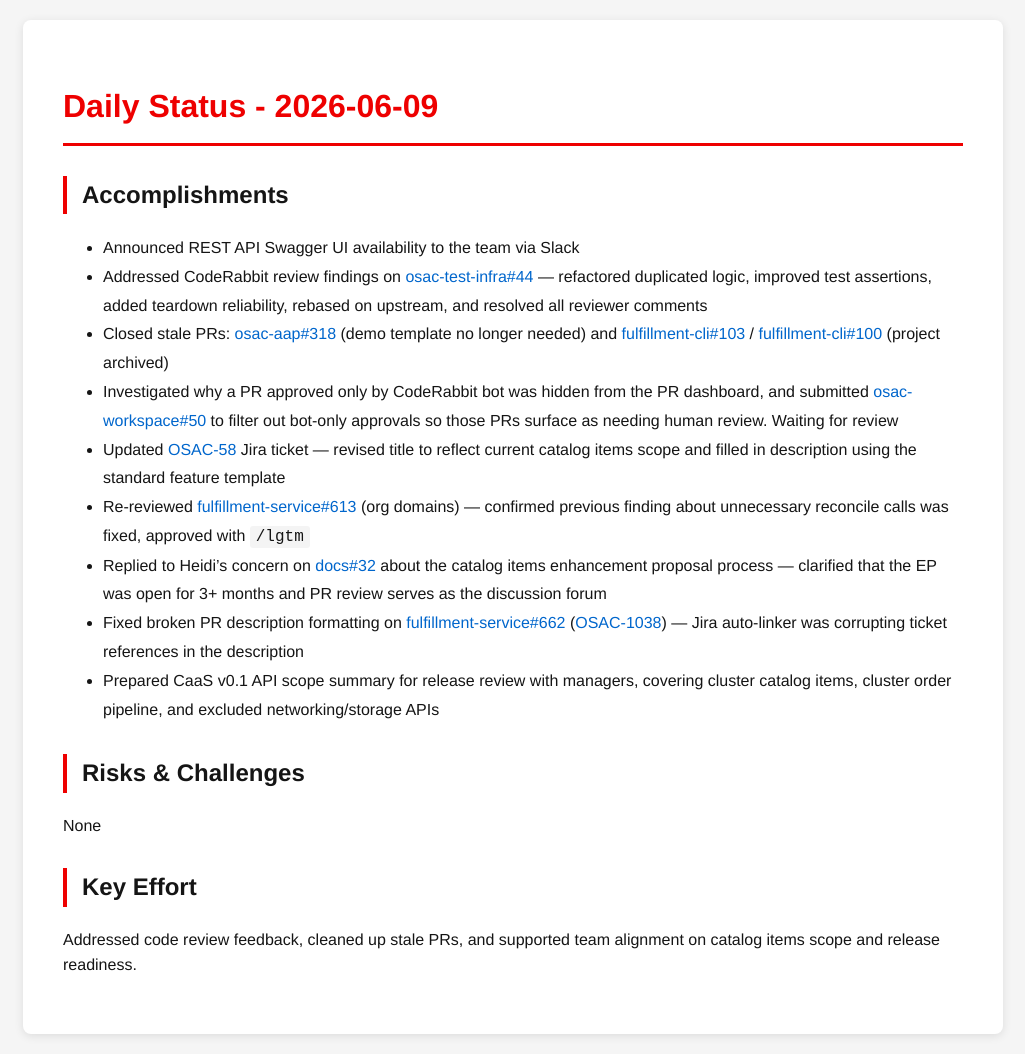
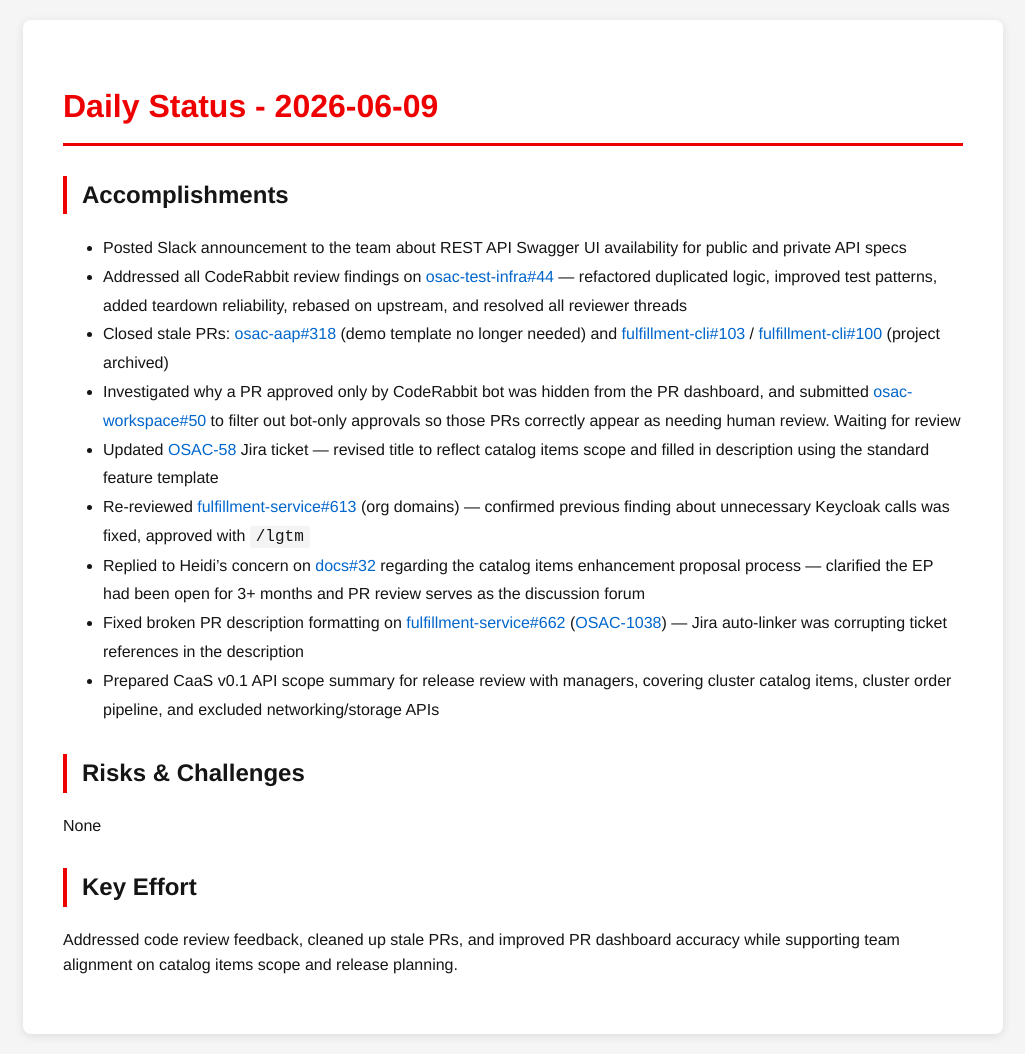
Before and after one commit to tzvatot/daily-status, a Jekyll site: the page built from 2026-06-09.md, in a window 1280 px wide. Shown: the whole page, without its empty margins (127-1152 px from the left). Built offline with Jekyll 4.4.1, drawn with Linux system fonts in a browser that asks for light colours.

Commit message:
Daily status update - 2026-06-09

```diff
--- a/2026-06-09.md
+++ b/2026-06-09.md
@@ -7,13 +7,13 @@
 # Daily Status - 2026-06-09
 
 ## Accomplishments
-- Announced REST API Swagger UI availability to the team via Slack
-- Addressed CodeRabbit review findings on [osac-test-infra#44](https://github.com/osac-project/osac-test-infra/pull/44) — refactored duplicated logic, improved test assertions, added teardown reliability, rebased on upstream, and resolved all reviewer comments
+- Posted Slack announcement to the team about REST API Swagger UI availability for public and private API specs
+- Addressed all CodeRabbit review findings on [osac-test-infra#44](https://github.com/osac-project/osac-test-infra/pull/44) — refactored duplicated logic, improved test patterns, added teardown reliability, rebased on upstream, and resolved all reviewer threads
 - Closed stale PRs: [osac-aap#318](https://github.com/osac-project/osac-aap/pull/318) (demo template no longer needed) and [fulfillment-cli#103](https://github.com/osac-project/fulfillment-cli/pull/103) / [fulfillment-cli#100](https://github.com/osac-project/fulfillment-cli/pull/100) (project archived)
-- Investigated why a PR approved only by CodeRabbit bot was hidden from the PR dashboard, and submitted [osac-workspace#50](https://github.com/osac-project/osac-workspace/pull/50) to filter out bot-only approvals so those PRs surface as needing human review. Waiting for review
-- Updated [OSAC-58](https://redhat.atlassian.net/browse/OSAC-58) Jira ticket — revised title to reflect current catalog items scope and filled in description using the standard feature template
-- Re-reviewed [fulfillment-service#613](https://github.com/osac-project/fulfillment-service/pull/613) (org domains) — confirmed previous finding about unnecessary reconcile calls was fixed, approved with `/lgtm`
-- Replied to Heidi's concern on [docs#32](https://github.com/osac-project/docs/pull/32) about the catalog items enhancement proposal process — clarified that the EP was open for 3+ months and PR review serves as the discussion forum
+- Investigated why a PR approved only by CodeRabbit bot was hidden from the PR dashboard, and submitted [osac-workspace#50](https://github.com/osac-project/osac-workspace/pull/50) to filter out bot-only approvals so those PRs correctly appear as needing human review. Waiting for review
+- Updated [OSAC-58](https://redhat.atlassian.net/browse/OSAC-58) Jira ticket — revised title to reflect catalog items scope and filled in description using the standard feature template
+- Re-reviewed [fulfillment-service#613](https://github.com/osac-project/fulfillment-service/pull/613) (org domains) — confirmed previous finding about unnecessary Keycloak calls was fixed, approved with `/lgtm`
+- Replied to Heidi's concern on [docs#32](https://github.com/osac-project/docs/pull/32) regarding the catalog items enhancement proposal process — clarified the EP had been open for 3+ months and PR review serves as the discussion forum
 - Fixed broken PR description formatting on [fulfillment-service#662](https://github.com/osac-project/fulfillment-service/pull/662) ([OSAC-1038](https://redhat.atlassian.net/browse/OSAC-1038)) — Jira auto-linker was corrupting ticket references in the description
 - Prepared CaaS v0.1 API scope summary for release review with managers, covering cluster catalog items, cluster order pipeline, and excluded networking/storage APIs
 
@@ -21,4 +21,4 @@
 None
 
 ## Key Effort
-Addressed code review feedback, cleaned up stale PRs, and supported team alignment on catalog items scope and release readiness.
+Addressed code review feedback, cleaned up stale PRs, and improved PR dashboard accuracy while supporting team alignment on catalog items scope and release planning.
```
